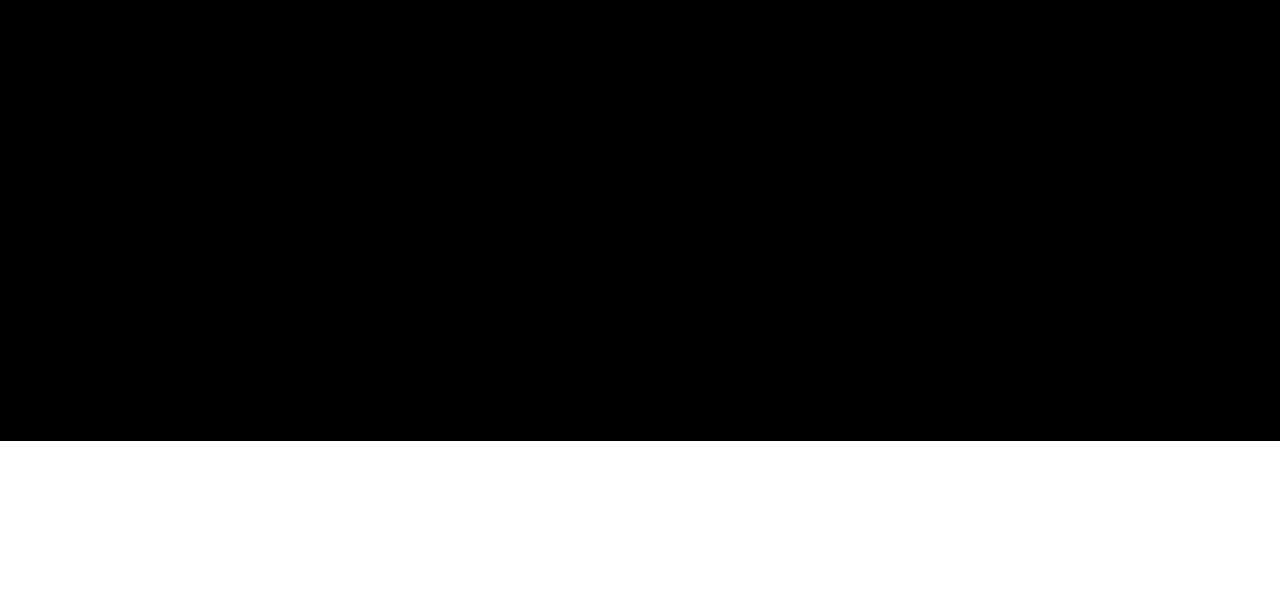
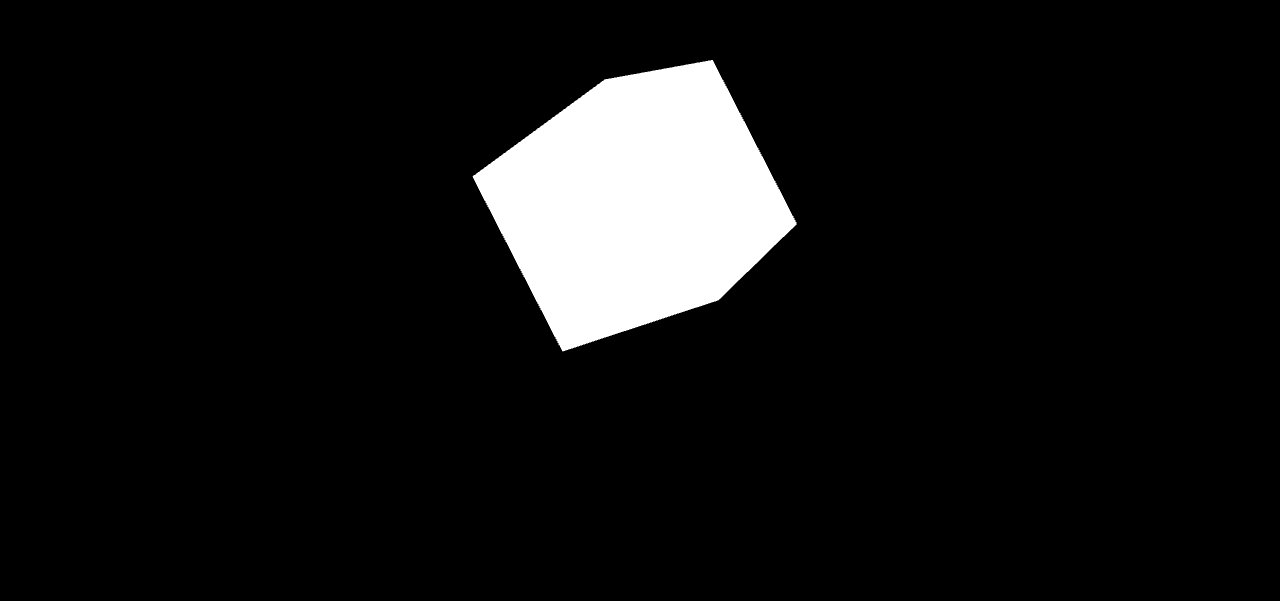
Before and after one commit to iComputeDaily/Webgl-Render, a plain HTML site: page index.html in a window 1280 px wide. Shown: the part 199-804 px from the top of the page. Drawn offline with Linux system fonts and the light colour scheme; animation ran at ten frames a second.

Commit message:
Fix bugs; It now works!!

```diff
--- a/mainRender.js
+++ b/mainRender.js
@@ -1,6 +1,8 @@
 import {mat4} from './glmatrix/index.js'; // Import a library for dealing with matricies
 
 var cubeRotation = 0.0; // Set how much the cube should rotate
+
+main();
 
 function main() {
 
@@ -9,7 +11,12 @@ function main() {
 	===============================*/
 
 	const canvas = document.querySelector("#glCanvas"); // Find the element we want to draw to
-	const gl = canvas.getContext("experimental-webgl"); // Get the context
+
+	canvas.width = canvas.clientWidth; // Make shure the browser and webgl agree on the width
+	canvas.height = canvas.clientHeight; // Make shure the browser and webgl agree on the height
+
+	const gl = canvas.getContext('experimental-webgl');
+ // Get the context
 
 	// Exit if something went worng
 	if (gl === null) {
@@ -260,7 +267,7 @@ function drawScene(gl, programInfo, buffers, deltaTime) {
 
 	gl.uniformMatrix4fv(programInfo.uniformLocations.modelViewMatrix, // Set the veiw matrix to use
 		false, // Don't transpose the matrix
-		projectionMatrix); // Set it to modelViewMatrix
+		modelViewMatrix); // Set it to modelViewMatrix
 
 	{ // Draw the scene (no for real this time)
 	const vertexCount = 36; // How many vertecies to render
--- a/style.css
+++ b/style.css
@@ -9,6 +9,6 @@ body {
 	margin: 0;
 	padding: 0;
 
-	width: 100%;
-	height: 100%;
+	width: 100vw;
+	height: 100vh;
 }
```
